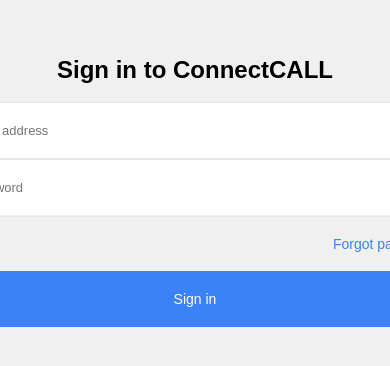
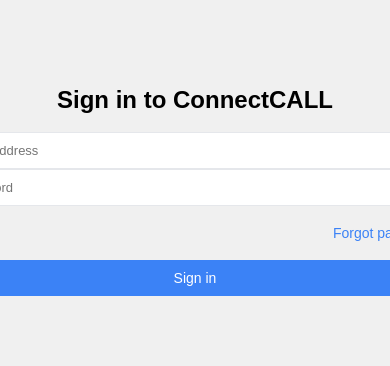
Before and after one commit to tropikow/nuxt-callkit, a Nuxt app: page /auth in a window 390 px wide. Shown: the part 220-586 px from the top of the page. Built offline with nearby package versions, Linux system fonts and the light colour scheme.

Commit message:
Refactor button and input styles: reduce padding for ButtonDial, RegularButton, and RegularInput components for a more compact design. Update InProgressCall component layout with a new background style for improved visual hierarchy. Adjust modal dimensions for better responsiveness on the auth page.

```diff
--- a/app/components/Button/ButtonDial.vue
+++ b/app/components/Button/ButtonDial.vue
@@ -13,7 +13,7 @@
   .buttonContainer {
     text-align: center;
     background-color: var(--colorBlueLight);
-    padding: 15px;
+    padding: 10px;
     border-radius: 25px;
     cursor: pointer;
   }
--- a/app/components/Button/RegularButton.vue
+++ b/app/components/Button/RegularButton.vue
@@ -16,7 +16,7 @@
     border: none;
     outline: none;
     background-color: var(--colorBlue);
-    padding: 20px;
+    padding: 10px;
     border-radius: var(--borderRadius);
     width: 100%;
     cursor: pointer;
--- a/app/components/Input/RegularInput.vue
+++ b/app/components/Input/RegularInput.vue
@@ -20,6 +20,6 @@
     outline: none;
     margin: 0;
     width: 100%;
-    padding: 20px;
+    padding: 10px;
   }
 </style>
--- a/app/components/Modal/InProgressCall.vue
+++ b/app/components/Modal/InProgressCall.vue
@@ -1,4 +1,5 @@
 <template>
+  <div class="inProgressCallBackground">
     <div class="modalContainer">
       <div class="iconContainer">
         <IconsPhone />
@@ -21,15 +22,24 @@
         </div>
       </div>
     </div>
+  </div>
 </template>
 <style scoped>
+  .inProgressCallBackground {
+    display: flex;
+    justify-content: center;
+    align-items: center;
+    position: absolute;
+    width: 100%;
+    height: 100vh;
+  }
   .modalContainer {
     display: flex;
     justify-content: center;
     flex-direction: column;
     align-items: center;
     position: fixed;
-    border: 0.5px solid var(--colorGrayLight);
+    border: 1px solid var(--colorGrayLight);
     border-radius: 20px;
     background-color: var(--colorWhite);
     width: 400px;
--- a/app/pages/auth.vue
+++ b/app/pages/auth.vue
@@ -41,7 +41,7 @@
     border-radius: var(--borderRadius);
     overflow: hidden;
     width: 500px;
-    height: 115px;
+    height: auto;
   }
   .btnForgot {
     color: var(--colorBlue);
```
Also changed, not shown: app/assets/css/main.css (line endings or trailing spaces). Lines whose indentation alone changed are shown as unchanged.
